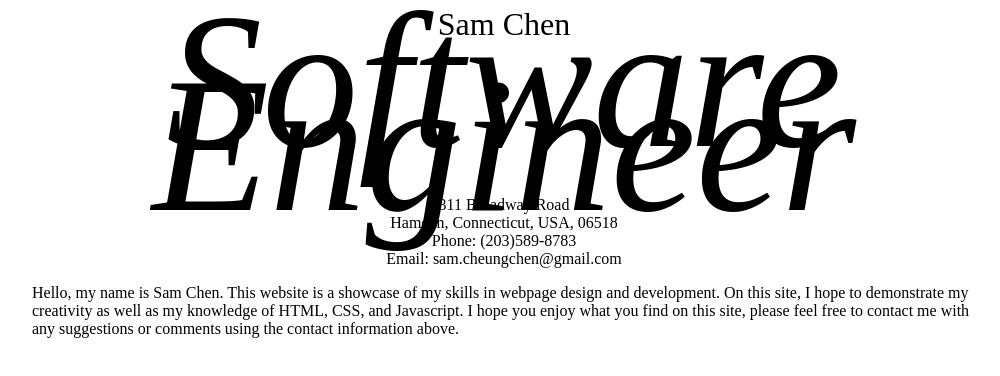
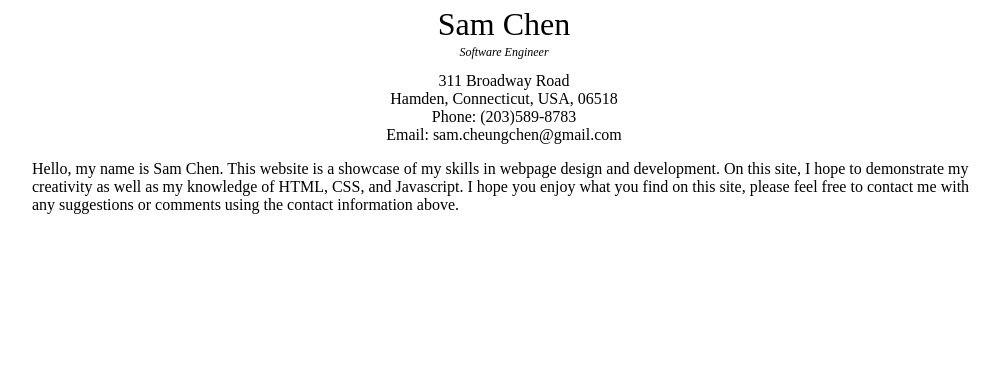
Before and after one commit to samcheungchen/samcheungchen.github.io, a plain HTML site: page index.html in a window 1280 px wide. Shown: the whole page, without its empty margins (136-1136 px from the left). Drawn offline with Linux system fonts and the light colour scheme.

Commit message:
Update styles.css

```diff
--- a/styles.css
+++ b/styles.css
@@ -4,11 +4,11 @@ html {
 }
 
 .title_panel {
-    margin: 1rem 0;
+    margin: 16px 0px;
 }
 
 .intro_panel {
-    margin: 1rem 10rem;
+    margin: 16px 160px;
 }
 
 .main_title {
@@ -17,8 +17,8 @@ html {
 }
 
 .sub_title {
-    font-size: 12rem;
-    line-height: 4rem;
+    font-size: 12px;
+    line-height: 4px;
     font-style: italic;
 }
 
```
